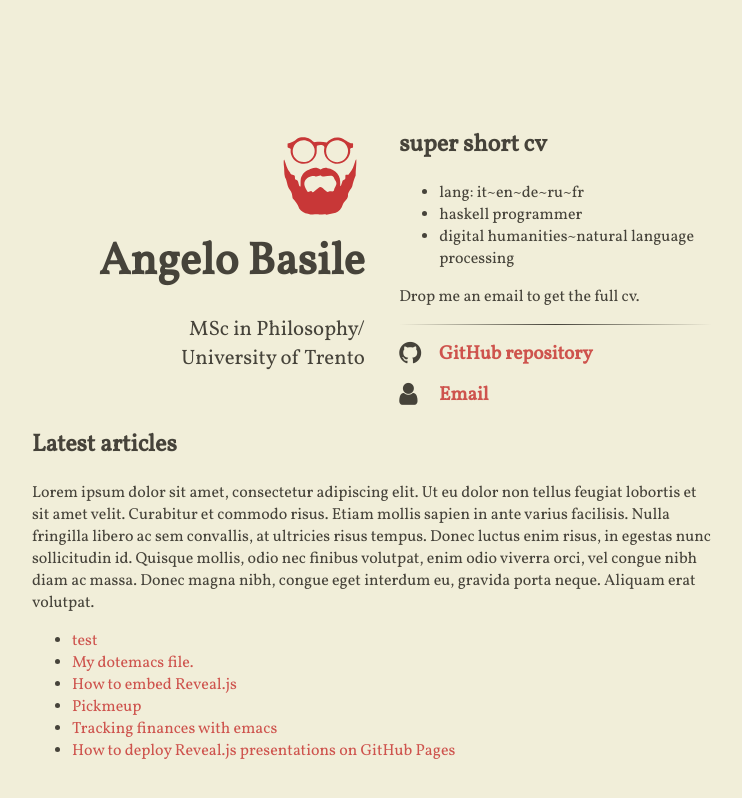
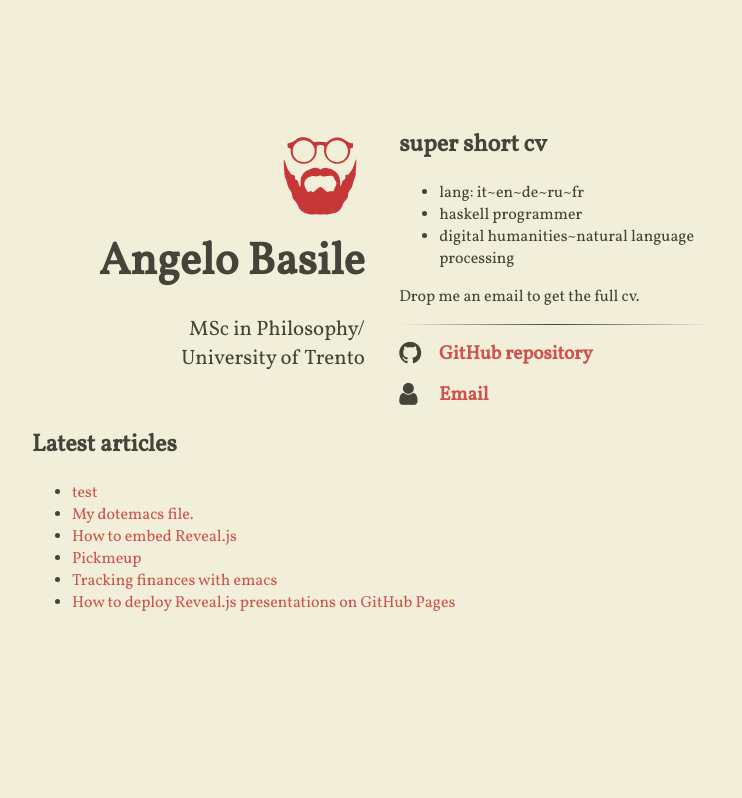
Before and after one commit to rs2/anbasile.github.io, a Jekyll site: the page built from index.html, in a window 1280 px wide. Shown: the top 798 px of the page, without its empty margins (268-1010 px from the left). Built offline with Jekyll 4.4.1, drawn with Linux system fonts in a browser that asks for light colours; nearby versions of some CDN libraries.

Commit message:
Update postlist.html

```diff
--- a/_includes/postlist.html
+++ b/_includes/postlist.html
@@ -1,8 +1,5 @@
-  <h2>Latest articles</h2>
-  <p>
-Lorem ipsum dolor sit amet, consectetur adipiscing elit. Ut eu dolor non tellus feugiat lobortis et sit amet velit. Curabitur et commodo risus. Etiam mollis sapien in ante varius facilisis. Nulla fringilla libero ac sem convallis, at ultricies risus tempus. Donec luctus enim risus, in egestas nunc sollicitudin id. Quisque mollis, odio nec finibus volutpat, enim odio viverra orci, vel congue nibh diam ac massa. Donec magna nibh, congue eget interdum eu, gravida porta neque. Aliquam erat volutpat.
+  <h2 style="align:right">Latest articles</h2>
 
-  </p>
   <ul id="postlist">
   {% for post in site.posts %}
     <li class="postlist">
```
